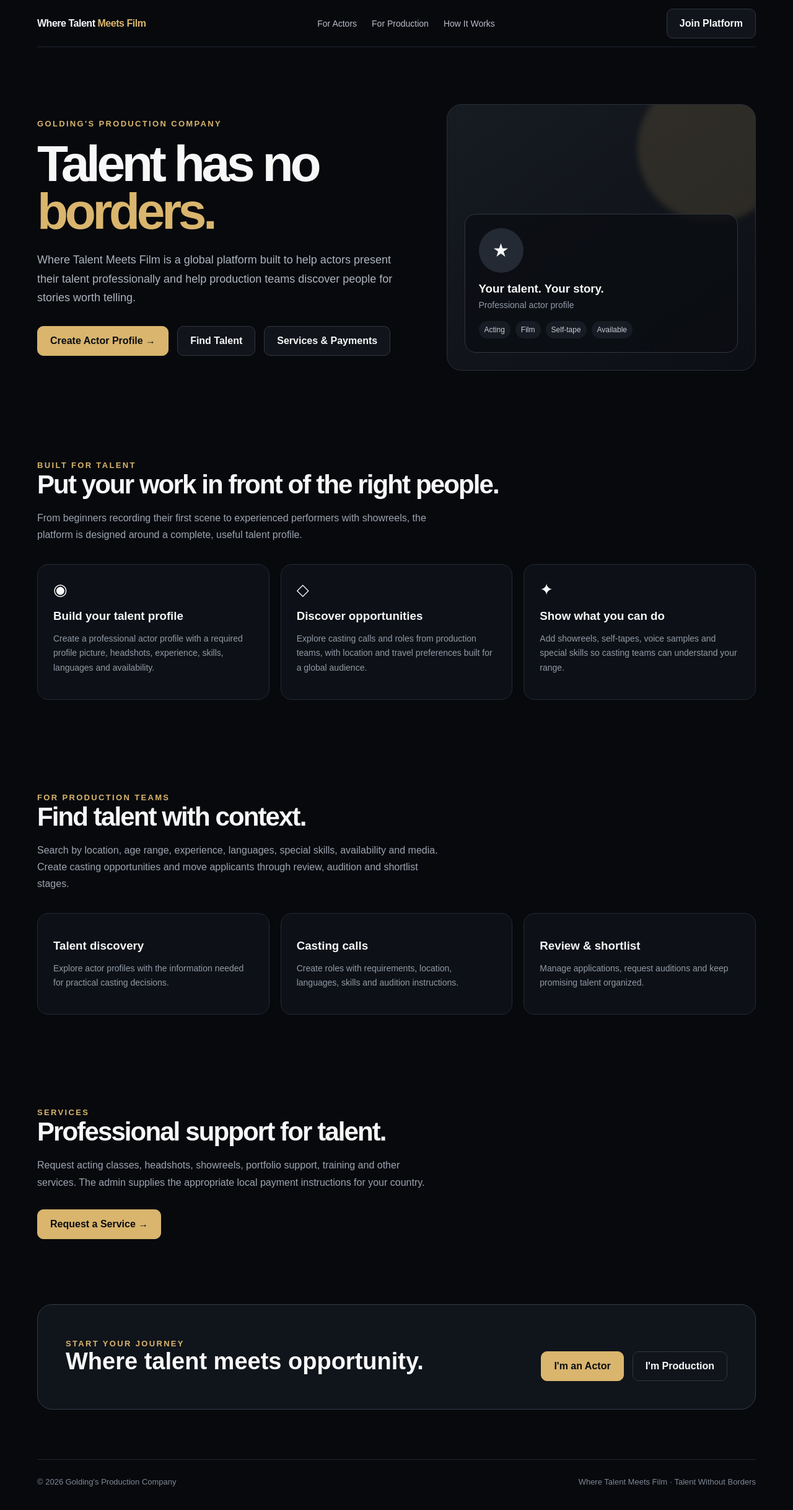
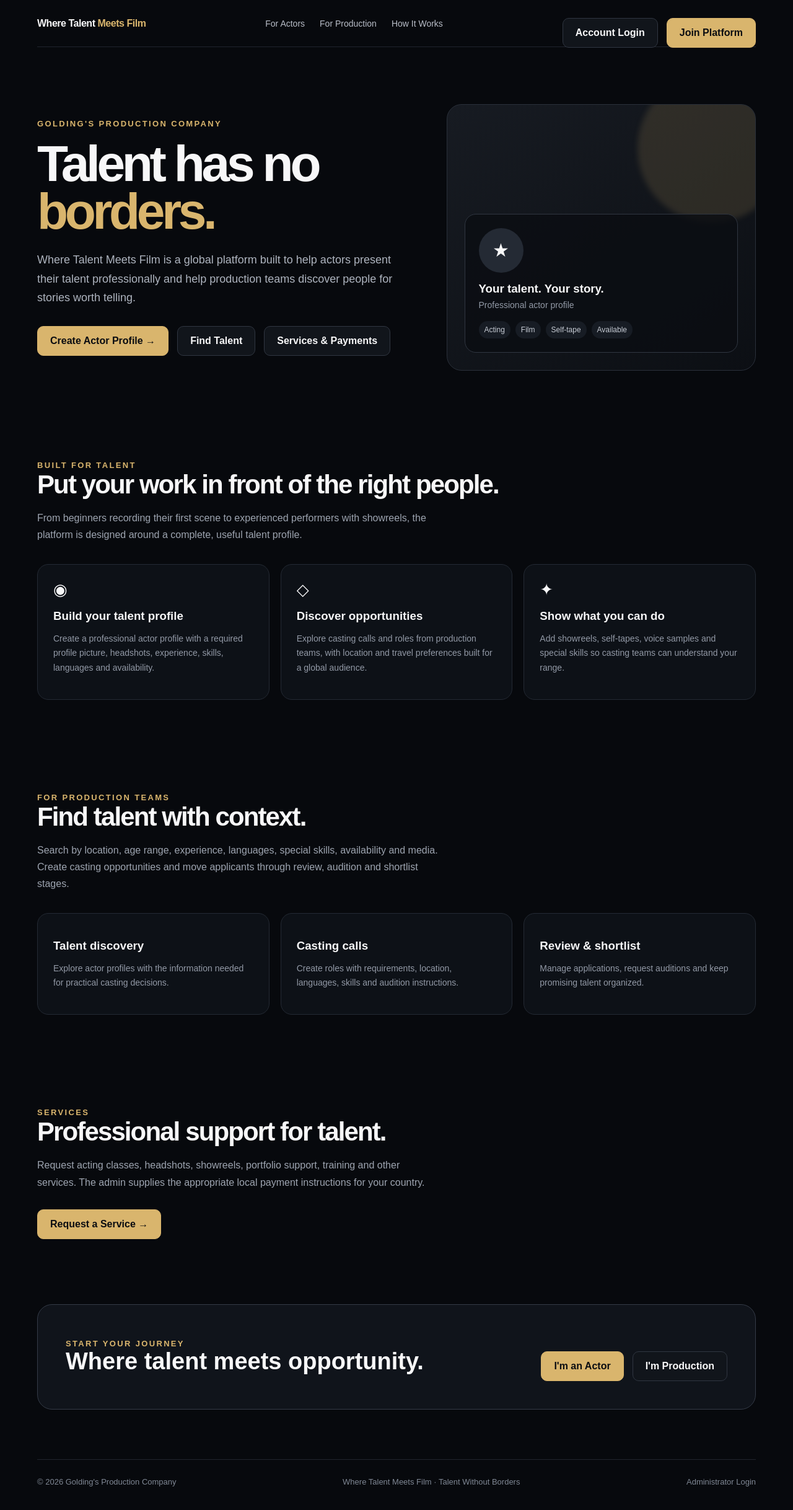
Before and after one commit to malvis01/where-talent-meets-film, a Next.js app: page / in a window 1280 px wide. Shown: the top 2436 px of the page at 62% size. Built offline with nearby package versions, Linux system fonts and the light colour scheme.

Commit message:
Add visible admin access and clarify account entry points

```diff
--- a/app/page.tsx
+++ b/app/page.tsx
@@ -10,7 +10,7 @@
       <nav className="nav container">
         <a className="brand" href="#top">Where Talent <span>Meets Film</span></a>
         <div className="links"><a href="#talent">For Actors</a><a href="#production">For Production</a><a href="#how">How It Works</a></div>
-        <a className="btn secondary" href="/actors/register">Join Platform</a>
+        <div className="actions"><a className="btn secondary" href="/login">Account Login</a><a className="btn primary" href="/actors/register">Join Platform</a></div>
       </nav>
 
       <section className="hero container" id="top">
@@ -33,7 +33,7 @@
 
       <section className="container" id="join"><div className="cta"><div><div className="eyebrow">Start your journey</div><h2>Where talent meets opportunity.</h2></div><div className="actions"><a className="btn primary" href="/actors/register">I&apos;m an Actor</a><a className="btn secondary" href="#production">I&apos;m Production</a></div></div></section>
 
-      <footer className="footer container"><div>© {new Date().getFullYear()} Golding&apos;s Production Company</div><div>Where Talent Meets Film · Talent Without Borders</div></footer>
+      <footer className="footer container"><div>© {new Date().getFullYear()} Golding&apos;s Production Company</div><div>Where Talent Meets Film · Talent Without Borders</div><div><a href="/admin/login">Administrator Login</a></div></footer>
     </main>
   )
 }
```
